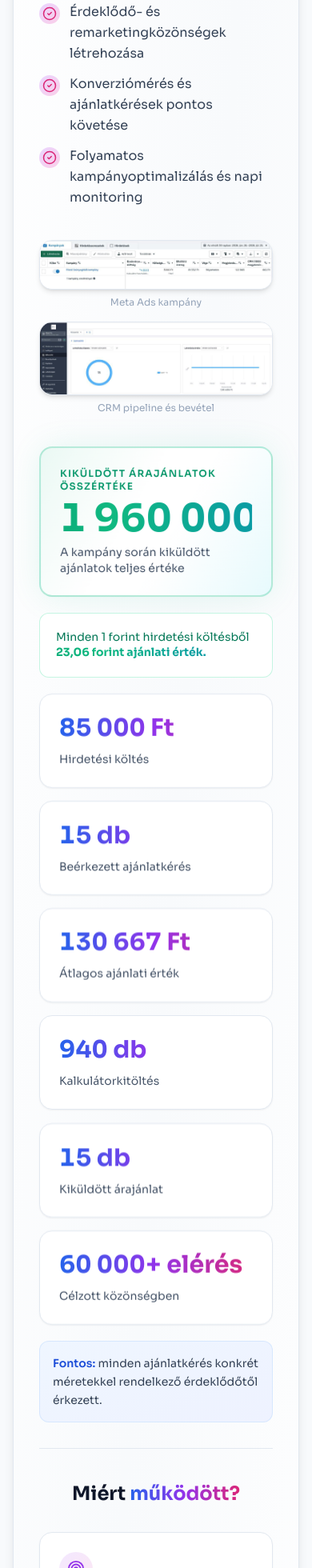
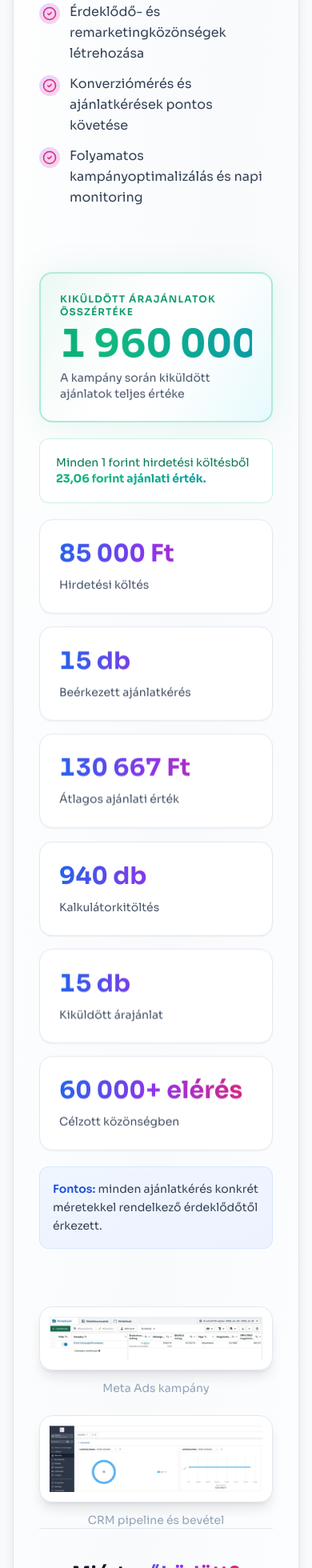
Before and after one commit to kmzeno0125-max/adyflow.com, a React (Vite) app: page /eredmenyek in a window 390 px wide. Shown: the part 5185-7145 px from the top of the page at 80% size. Built offline with nearby package versions, Linux system fonts and the light colour scheme; no server answers.

Commit message:
Updated Eredmenyek.tsx

```diff
--- a/src/pages/Eredmenyek.tsx
+++ b/src/pages/Eredmenyek.tsx
@@ -592,61 +592,6 @@ function PliszéProCaseStudy() {
                 </ul>
               </div>
 
-              {/* Image Gallery */}
-              <div className="relative mt-8">
-                <div className="grid grid-cols-1 sm:grid-cols-2 gap-4">
-                  <div className="flex flex-col">
-                    <button
-                      type="button"
-                      onClick={() => setLightboxSrc('/pliszepro-meta-kampany.jpg')}
-                      className="group rounded-2xl overflow-hidden shadow-md bg-white border border-slate-200 hover:shadow-lg transition-shadow duration-300 cursor-zoom-in"
-                    >
-                      <img
-                        src="/pliszepro-meta-kampany.jpg"
-                        alt="Pliszé Pro Meta Ads kampány eredményei"
-                        className="w-full h-auto object-contain"
-                      />
-                    </button>
-                    <p className="text-xs text-slate-400 mt-2 text-center">Meta Ads kampány</p>
-                  </div>
-                  <div className="flex flex-col">
-                    <button
-                      type="button"
-                      onClick={() => setLightboxSrc('/pliszepro-crm-eredmeny.jpg')}
-                      className="group rounded-2xl overflow-hidden shadow-md bg-white border border-slate-200 hover:shadow-lg transition-shadow duration-300 cursor-zoom-in"
-                    >
-                      <img
-                        src="/pliszepro-crm-eredmeny.jpg"
-                        alt="Pliszé Pro CRM pipeline és bevétel"
-                        className="w-full h-auto object-contain"
-                      />
-                    </button>
-                    <p className="text-xs text-slate-400 mt-2 text-center">CRM pipeline és bevétel</p>
-                  </div>
-                </div>
-              </div>
-
-              {/* Lightbox */}
-              {lightboxSrc && (
-                <div
-                  className="fixed inset-0 z-[9999] flex items-center justify-center bg-black/80 backdrop-blur-sm p-4"
-                  onClick={() => setLightboxSrc(null)}
-                >
-                  <button
-                    type="button"
-                    onClick={() => setLightboxSrc(null)}
-                    className="absolute top-4 right-4 p-2 rounded-full bg-white/10 hover:bg-white/20 transition-colors"
-                  >
-                    <X className="text-white" size={24} />
-                  </button>
-                  <img
-                    src={lightboxSrc}
-                    alt=""
-                    className="max-w-full max-h-[90vh] object-contain rounded-lg shadow-2xl"
-                    onClick={(e) => e.stopPropagation()}
-                  />
-                </div>
-              )}
             </div>
 
             {/* Right Column - Results */}
@@ -705,6 +650,62 @@ function PliszéProCaseStudy() {
               </div>
             </div>
           </div>
+
+          {/* Full-width Image Gallery */}
+          <div className="relative z-10 px-8 sm:px-10 lg:px-14 pt-10 lg:pt-14">
+            <div className="grid grid-cols-1 md:grid-cols-2 gap-6">
+              <div className="flex flex-col">
+                <button
+                  type="button"
+                  onClick={() => setLightboxSrc('/pliszepro-meta-kampany.jpg')}
+                  className="group rounded-2xl overflow-hidden shadow-lg bg-white border border-slate-200 hover:shadow-xl transition-all duration-300 cursor-zoom-in hover:scale-[1.01]"
+                >
+                  <img
+                    src="/pliszepro-meta-kampany.jpg"
+                    alt="Pliszé Pro Meta Ads kampány eredményei"
+                    className="w-full h-auto object-contain p-3"
+                  />
+                </button>
+                <p className="text-sm text-slate-400 mt-3 text-center">Meta Ads kampány</p>
+              </div>
+              <div className="flex flex-col">
+                <button
+                  type="button"
+                  onClick={() => setLightboxSrc('/pliszepro-crm-eredmeny.jpg')}
+                  className="group rounded-2xl overflow-hidden shadow-lg bg-white border border-slate-200 hover:shadow-xl transition-all duration-300 cursor-zoom-in hover:scale-[1.01]"
+                >
+                  <img
+                    src="/pliszepro-crm-eredmeny.jpg"
+                    alt="Pliszé Pro CRM pipeline és bevétel"
+                    className="w-full h-auto object-contain p-3"
+                  />
+                </button>
+                <p className="text-sm text-slate-400 mt-3 text-center">CRM pipeline és bevétel</p>
+              </div>
+            </div>
+          </div>
+
+          {/* Lightbox */}
+          {lightboxSrc && (
+            <div
+              className="fixed inset-0 z-[9999] flex items-center justify-center bg-black/80 backdrop-blur-sm p-4"
+              onClick={() => setLightboxSrc(null)}
+            >
+              <button
+                type="button"
+                onClick={() => setLightboxSrc(null)}
+                className="absolute top-4 right-4 p-2 rounded-full bg-white/10 hover:bg-white/20 transition-colors"
+              >
+                <X className="text-white" size={24} />
+              </button>
+              <img
+                src={lightboxSrc}
+                alt=""
+                className="max-w-full max-h-[90vh] object-contain rounded-lg shadow-2xl"
+                onClick={(e) => e.stopPropagation()}
+              />
+            </div>
+          )}
 
           {/* Why It Worked Section */}
           <div className="relative z-10 px-8 sm:px-10 lg:px-14 pb-10 lg:pb-14">
```
